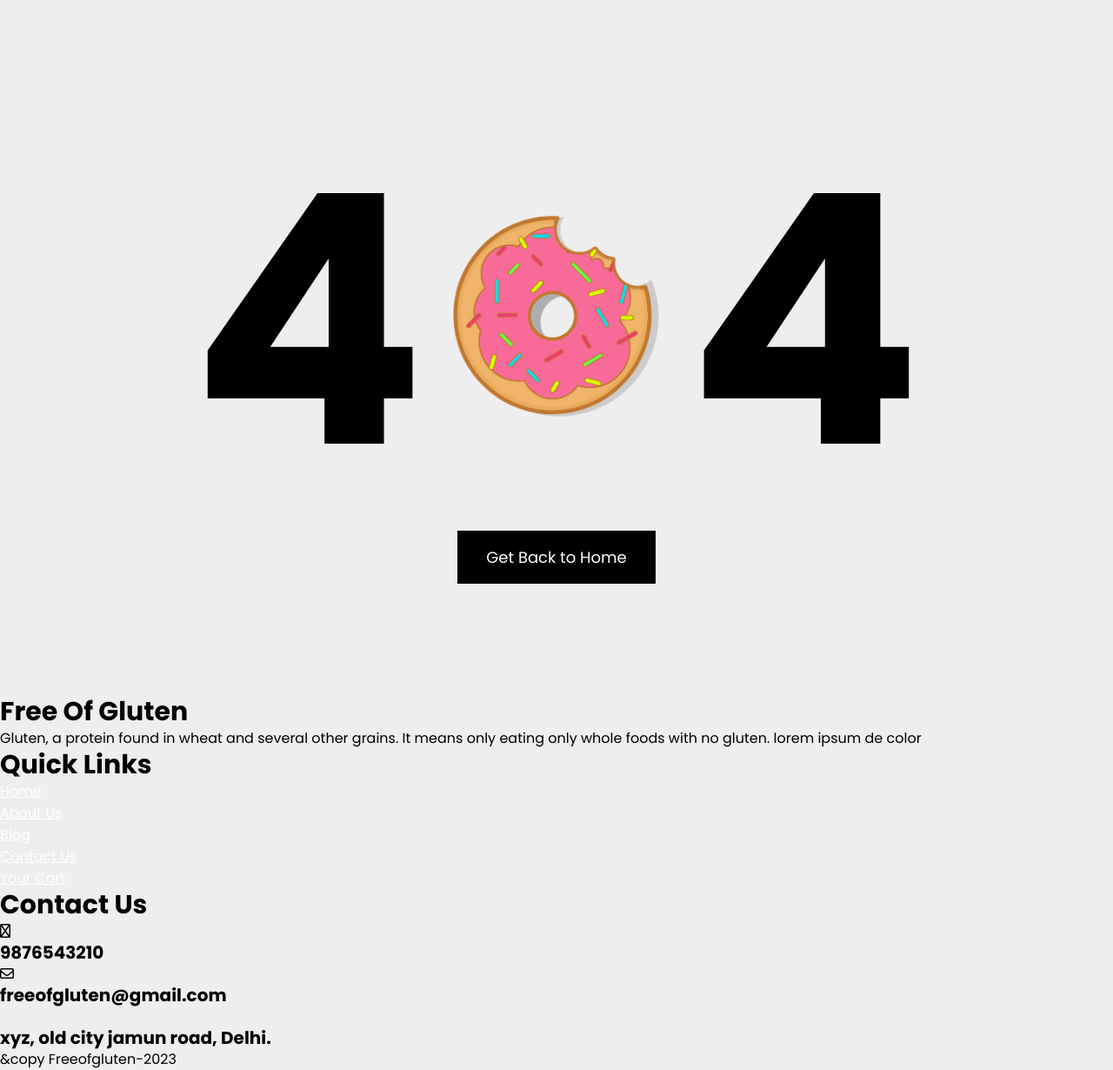
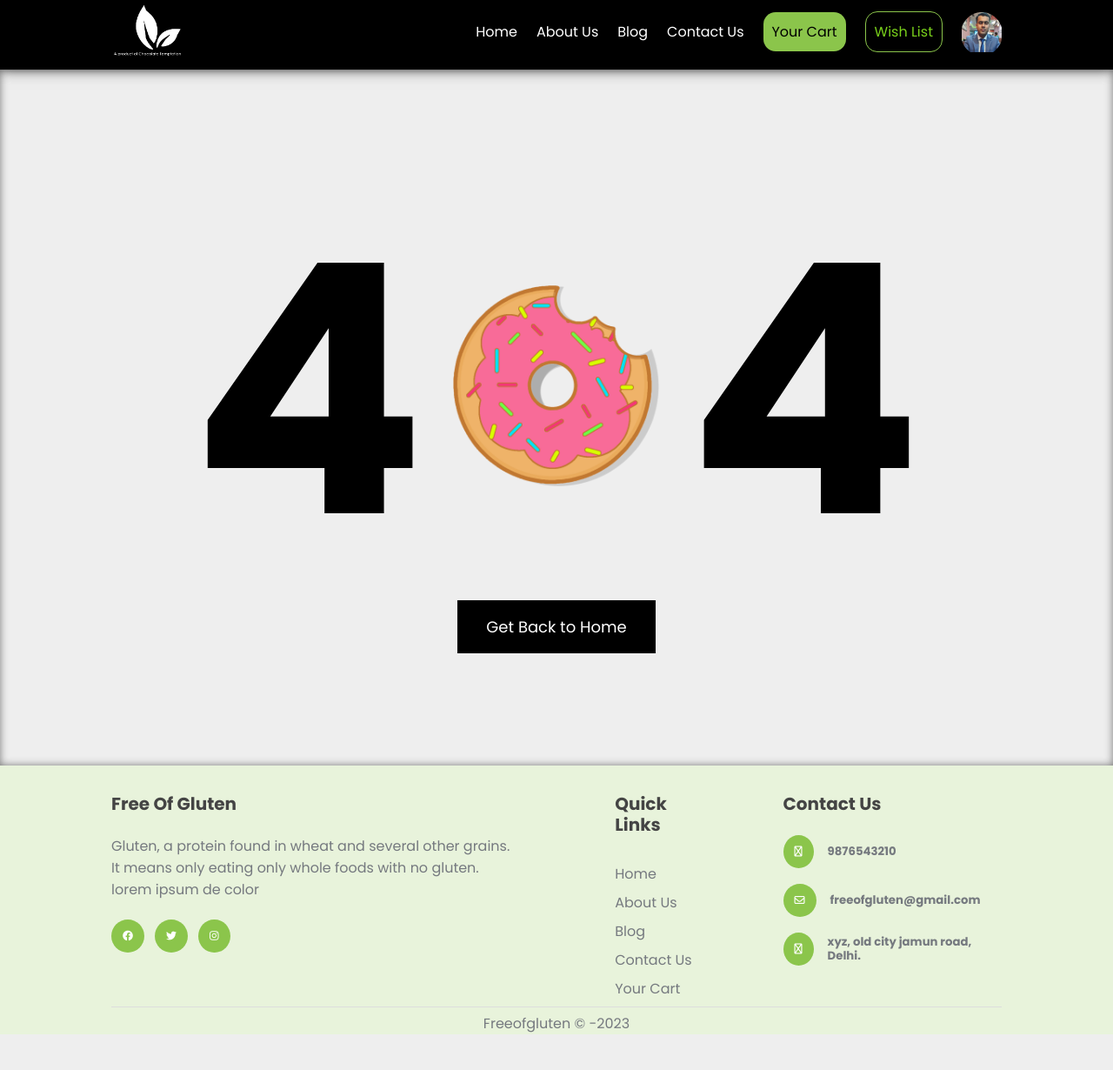
Before and after one commit to Anushka512/fog-website, a React (Create React App) app: page / in a window 1280 px wide. Shown: the whole page at 87% size. After the commit the page ends 1189 px from the top, so only its background shows below. Built offline with nearby package versions, Linux system fonts and the light colour scheme.

Commit message:
Footer And Navbar Completed

```diff
--- a/src/App.js
+++ b/src/App.js
@@ -1,5 +1,5 @@
 import "./style.scss";
-// import Navbar from './Components/Navbar.js';
+import Navbar from './Components/Navbar/Navbar.js';
 // import { Routes } from "react-router-dom";
 import Error from "./Pages/Error/Error.js"
 import Footer from "./Components/Footer/Footer"
@@ -7,7 +7,7 @@ import Footer from "./Components/Footer/Footer"
 function App() {
   return (
     <div className="App">
-      {/* <Navbar /> */}
+      <Navbar />
       <Error />
       <Footer />
     </div>
--- a/src/Components/Footer/Footer.js
+++ b/src/Components/Footer/Footer.js
@@ -1,44 +1,68 @@
-import React from 'react'
+import React from "react";
+
+import "./Footer.scss";
 
 function Footer() {
   return (
-        <>
-            <div className="footer__wrapper">
-                <div className='f__lt'>
-                    <h2>Free Of Gluten</h2>
-                    <p>Gluten, a protein found in wheat and several other grains. It means only eating only whole foods with no gluten. lorem ipsum de color</p>
+    <div className="Footer">
+      <div className="footer__wrapper container">
+        <div className="f__lt">
+          <h4>Free Of Gluten</h4>
+          <p>
+            Gluten, a protein found in wheat and several other grains.
+            <br /> It means only eating only whole foods with no gluten. <br />{" "}
+            lorem ipsum de color
+          </p>
+
+          <div className="socials">
+            <span className="icon">
+              <i class="fa-brands fa-facebook"></i>
+            </span>
+            <span className="icon">
+              <i class="fa-brands fa-twitter"></i>
+            </span>
+            <span className="icon">
+              <i class="fa-brands fa-instagram"></i>
+            </span>
           </div>
-                <div className='f__md'>
-                    <h2>Quick Links</h2>
+        </div>
+        <div className="f__md">
+          <h4>Quick Links</h4>
           <ul>
-
-                        {["Home", "About Us", "Blog", "Contact Us", "Your Cart"].map((item, id) => (
-                            <li className='f-links' key={item - id}>
+            {["Home", "About Us", "Blog", "Contact Us", "Your Cart"].map(
+              (item, id) => (
+                <li className="f-links" key={item - id}>
                   <a href={`#${item}`}>{item}</a>
                 </li>
-                        ))}
+              )
+            )}
           </ul>
         </div>
-                <div className='f__rt'>
-                    <h2>Contact Us</h2>
-                    <div className='c-1'>
-                        <i class="fa-regular fa-phone"></i>
-                        <h4>9876543210</h4>
+        <div className="f__rt">
+          <h4>Contact Us</h4>
+          <div className="cont c-1">
+            <span className="icon">
+              <i class="fa-regular fa-phone"></i>{" "}
+            </span>
+            <h5>9876543210</h5>
           </div>
-                    <div className='c-2'>
+          <div className="cont c-2">
+            <span className="icon">
               <i class="fa-regular fa-envelope"></i>
-                        <h4>freeofgluten@gmail.com</h4>
+            </span>
+            <h5>freeofgluten@gmail.com</h5>
           </div>
-                    <div className='c-3'>
-                        <i class="fa-light fa-location-dot"></i>
-                        <h4>xyz, old city jamun road, Delhi.</h4>
+          <div className="cont c-3">
+            <span className="icon">
+              <i class="fa-regular fa-location-dot"></i>{" "}
+            </span>
+            <h5>xyz, old city jamun road, Delhi.</h5>
           </div>
         </div>
-
       </div>
-            <div className="footer_copyright">&copy Freeofgluten-2023</div>
-        </>
-    )
+      <div className="footer_copyright">Freeofgluten © -2023</div>
+    </div>
+  );
 }
 
-export default Footer
+export default Footer;
--- a/src/Components/Footer/Footer.scss
+++ b/src/Components/Footer/Footer.scss
@@ -0,0 +1,80 @@
+.Footer {
+  background-color: #e8f3db;
+  color: #75797f;
+  display: flex;
+  flex-direction: column;
+  justify-content: center;
+  align-items: center;
+
+
+  h4 {
+    margin-bottom: 24px;
+    color: #444444;
+  }
+  .footer_copyright{
+    padding-top: 6px;
+  }
+}
+.footer__wrapper {
+  display: flex;
+  justify-content: center;
+  padding-top: 32px;
+  gap: 3rem;
+  border-bottom: 1px solid #DDDDDD;
+
+  .f__lt {
+    width: 50%;
+    .socials{
+        margin-top: 22px;
+        .icon{
+            margin-right: 12px;
+        }
+    }
+  }
+
+  .f__md {
+    display: flex;
+    flex-direction: column;
+    justify-content: flex-start;
+    align-items: flex-start;
+    margin-right: 4rem;
+    margin-left: 4rem;
+
+    ul {
+      li {
+        list-style: none;
+        margin: 8px 0px;
+
+        a {
+          text-decoration: none;
+          color: #75797f;
+        }
+      }
+    }
+
+
+    @media screen and (max-width : 1510px) {
+        margin-right: 2rem;
+        margin-left: 2rem;
+    }
+  }
+
+  .f__rt {
+    .cont {
+      display: flex;
+      gap: 16px;
+      margin-bottom: 18px;
+      align-items: center;
+    }
+
+  }
+}
+
+.icon {
+    background-color: #8BC54B;
+    padding: 10px 13px;
+    color: white;
+    border-radius: 50%;
+    font-size: 12px;
+    display: inline-block;
+  }
--- a/src/Components/Navbar/Navbar.js
+++ b/src/Components/Navbar/Navbar.js
@@ -1,11 +1,29 @@
 // import '../style.css';
 // import {link} from "react-router-dom"
-import "./Navbar.scss"
+import Logo from "../../Assets/Images/Group.png";
+import User from "../../Assets/Images/Ellipse 6.png";
+import "./Navbar.scss";
 
 export default function Navbar() {
   return (
-    <nav className='navbar-items'>
-      <h1 className='navbar-logo'> Free of Gluten</h1>
+    <nav className="navbar-items">
+      <div className="container nav__container">
+        <div className="logo">
+          <img src={Logo} alt="Logo" />
+        </div>
+        <ul>
+          {["Home", "About Us", "Blog", "Contact Us"].map((item, id) => (
+            <li key={item - id}>
+              <a href={`#${item}`}>{item}</a>
+            </li>
+          ))}
+          <a className="btn cart">Your Cart</a>
+          <a className="btn wishlist">Wish List</a>
+          <div className="profile">
+            <img src={User} alt="userProfile" />
+          </div>
+        </ul>
+      </div>
     </nav>
   );
 }
--- a/src/Components/Navbar/Navbar.scss
+++ b/src/Components/Navbar/Navbar.scss
@@ -0,0 +1,60 @@
+nav{
+    height: 5rem;
+    background-color: #000000;
+    padding-top: 5px;
+    position: sticky;
+    top: 0;
+    box-shadow: 0 0 16px rgba(0,0,0,0.5);
+
+    .nav__container{
+        display: flex;
+        justify-content: space-between;
+        align-items: center;
+
+        .logo{
+            width: 90px;
+        }
+
+
+        ul{
+            display: flex;
+            justify-content: center;
+            align-items: center;
+            gap: 22px;
+
+            li{
+                list-style: none;
+
+                a{
+                    text-decoration: none;
+                }
+            }
+
+            .cart{
+                background-color: #8BC54B;
+                padding: 10px;
+                font-size: 16px;
+                border-radius: 14px;
+                border: none;
+                transition: var(--transition);
+
+                &:hover{
+                    background-color: #79d01b;
+                    border: none;
+                    color: white;
+                    outline: none;
+                }
+            }
+
+            .wishlist{
+                background-color: transparent;
+                padding: 10px;
+                font-size: 16px;
+                border-radius: 14px;
+                border: 1px solid #8BC54B;
+                color: #79d01b;
+                transition: var(--transition);
+            }
+        }
+    }
+}
--- a/src/Pages/Error/Error.scss
+++ b/src/Pages/Error/Error.scss
@@ -5,6 +5,7 @@
   justify-content: center;
   align-items: center;
   user-select: none;
+  box-shadow: inset 0 0 10px rgba(0, 0, 0, 0.5);
 
   .error-page-wrapper {
     display: flex;
@@ -12,7 +13,6 @@
     align-items: center;
     flex-direction: column;
     width: 100%;
-
 
     .error-top {
       display: flex;
```
Also changed, not shown: src/Assets/Images/Ellipse 6.png (added), src/Assets/Images/Group.png (added). Lines whose indentation alone changed are shown as unchanged.
